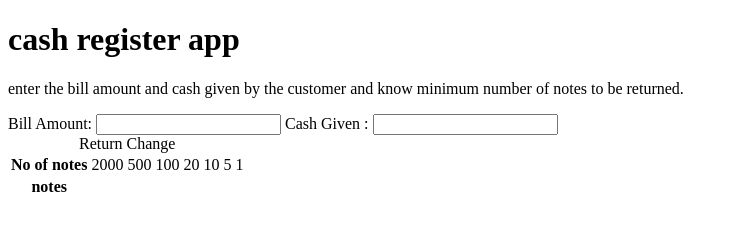
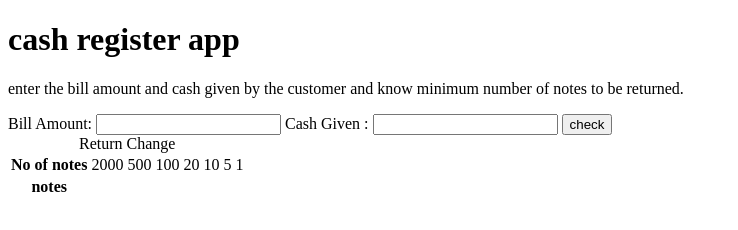
Before and after one commit to iprankurpandey/Cash-Register-App-Mark-X, a plain HTML site: page index.html in a window 1280 px wide. Shown: the whole page, without its empty margins (0-738 px from the left). Drawn offline with Linux system fonts and the light colour scheme.

Commit message:
added button

```diff
--- a/index.html
+++ b/index.html
@@ -18,6 +18,7 @@
     <input id="bill-amount" type="text">
     <label for="cash-given ">Cash Given :</label>
     <input id="cash-given" type="text">
+    <button>check</button>
     <table class="change-table">
         <caption> Return Change</caption>
 <tr>
```
